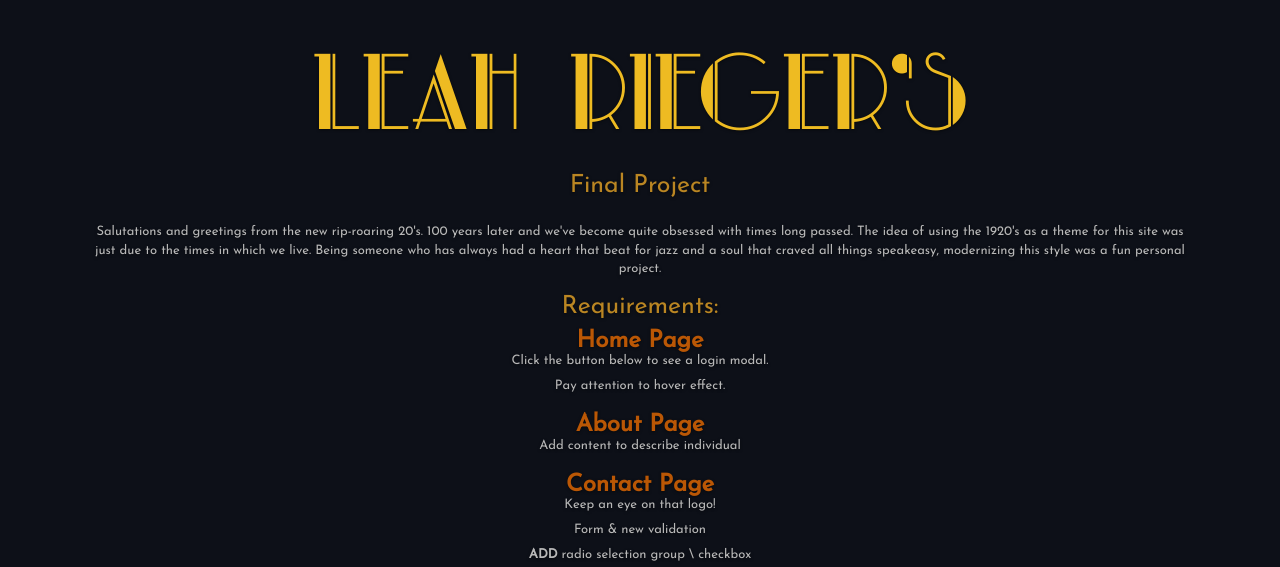
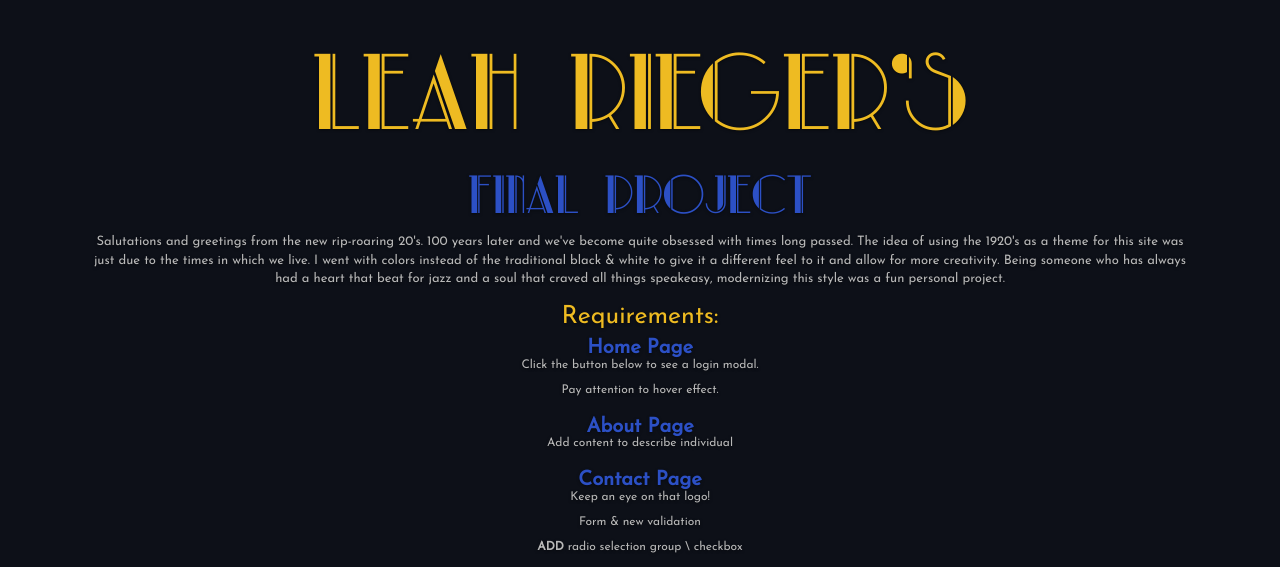
Before and after one commit to LRieger13/School_Project, a plain HTML site: page index.html in a window 1280 px wide. Shown: the part 169-736 px from the top of the page. Drawn offline with nearby package versions, Linux system fonts and the light colour scheme.

Commit message:
update
info change; color change;

```diff
--- a/index.html
+++ b/index.html
@@ -56,11 +56,12 @@ PROGRAM DESCRIPTION: Course Project Website WBG310
                 <!--BANNER / CAROUSEL / BODY-->
                 <div class="inner cover">
                     <h1 class="cover-heading">Leah Rieger's</h1>
-                    <h3 class="lead">Final Project</h3>
+                    <h3 class="cover-subheading">Final Project</h3>
                     <p class="info">
                         Salutations and greetings from the new rip-roaring 20's. 100 years later and we've become
                         quite obsessed with times long passed. The idea of using the 1920's as a theme for this site was just
-                        due to the times in which we live. Being someone who has always had a heart that beat for jazz and a soul that craved all things
+                        due to the times in which we live. I went with colors instead of the traditional black & white to give it a
+                        different feel to it and allow for more creativity. Being someone who has always had a heart that beat for jazz and a soul that craved all things
                         speakeasy, modernizing this style was a fun personal project.
                     </p>
                     <dl class="lead">Requirements:
@@ -77,7 +78,6 @@ PROGRAM DESCRIPTION: Course Project Website WBG310
 						<dl><b>ADD</b> radio selection group \ checkbox</dl>
 
 						<dt>Product</dt>
-						<dl>Topic page for gallery images</dl>
                         <dl>Gallery Page</dl>
                         <dl>Check out that fancybox!</dl>
                     </dl>
--- a/template.css
+++ b/template.css
@@ -159,12 +159,19 @@ input {
 .cover-heading {
 	font-family: artDeco;
 	font-size: 100px;
+	font-weight: normal;
 	color: #eebb22;
+}
+.cover-subheading {
+	font-family: artDeco;
+	font-size: 50px;
+	font-weight: normal;
+	color: #2c50c5;
 }
 .lead {
 	font-family: 'Josefin Sans', sans-serif;
 	font-size: 25px;
-	color: #ba8623;
+	color: #eebb22;
 }
 @font-face {
 	font-family: artDeco;
@@ -175,12 +182,12 @@ input {
 	color: #cc7d63;
 }
 .lead dt {
-	font-size: x-large;
-	color: #ba5705;
+	font-size: 20px;
+	color: #2c50c5;
 
 }
 .lead dl {
-	font-size: small;
+	font-size: 12px;
 	color: #b8b8b8;
 	line-height: 5px;
 }
```
